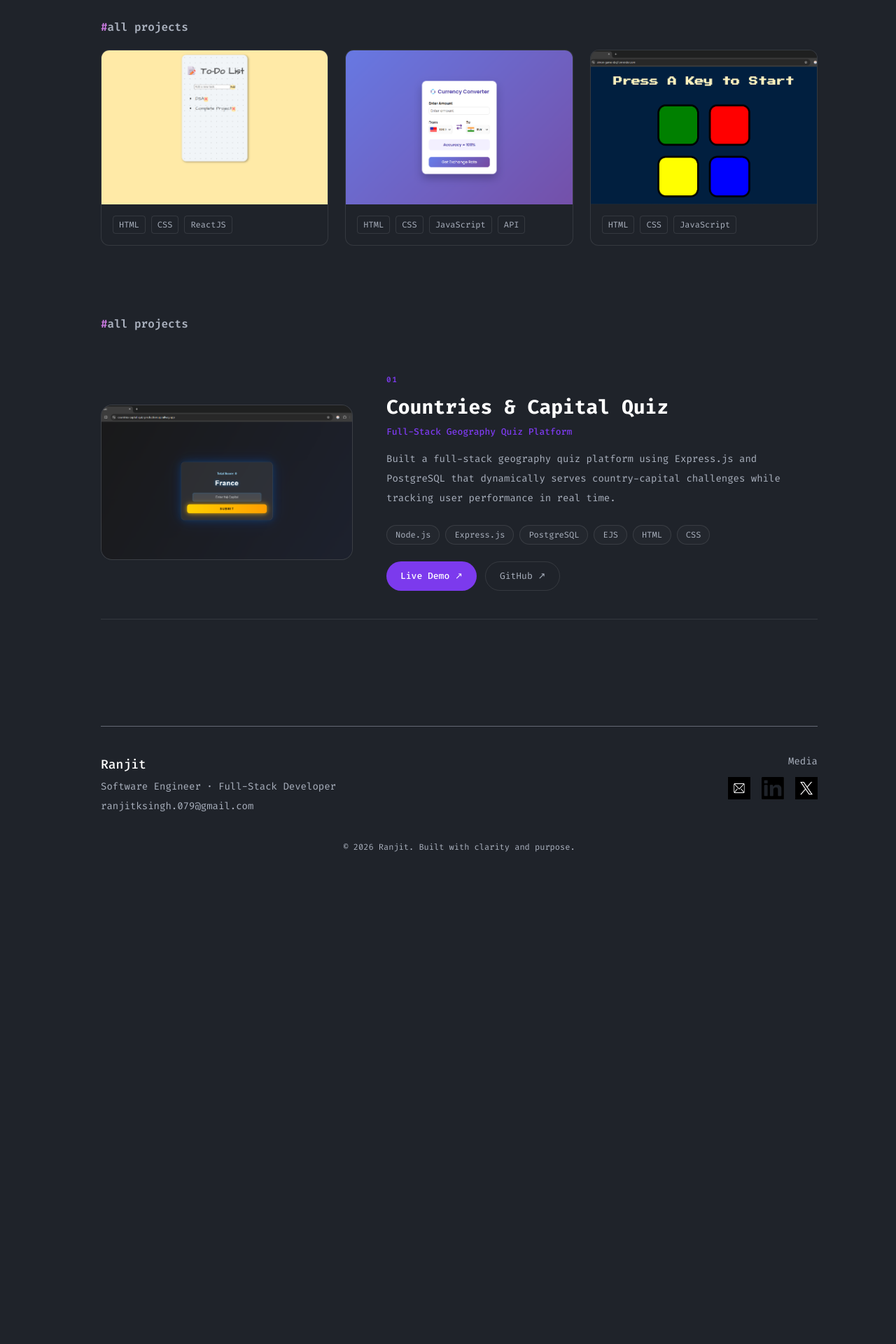
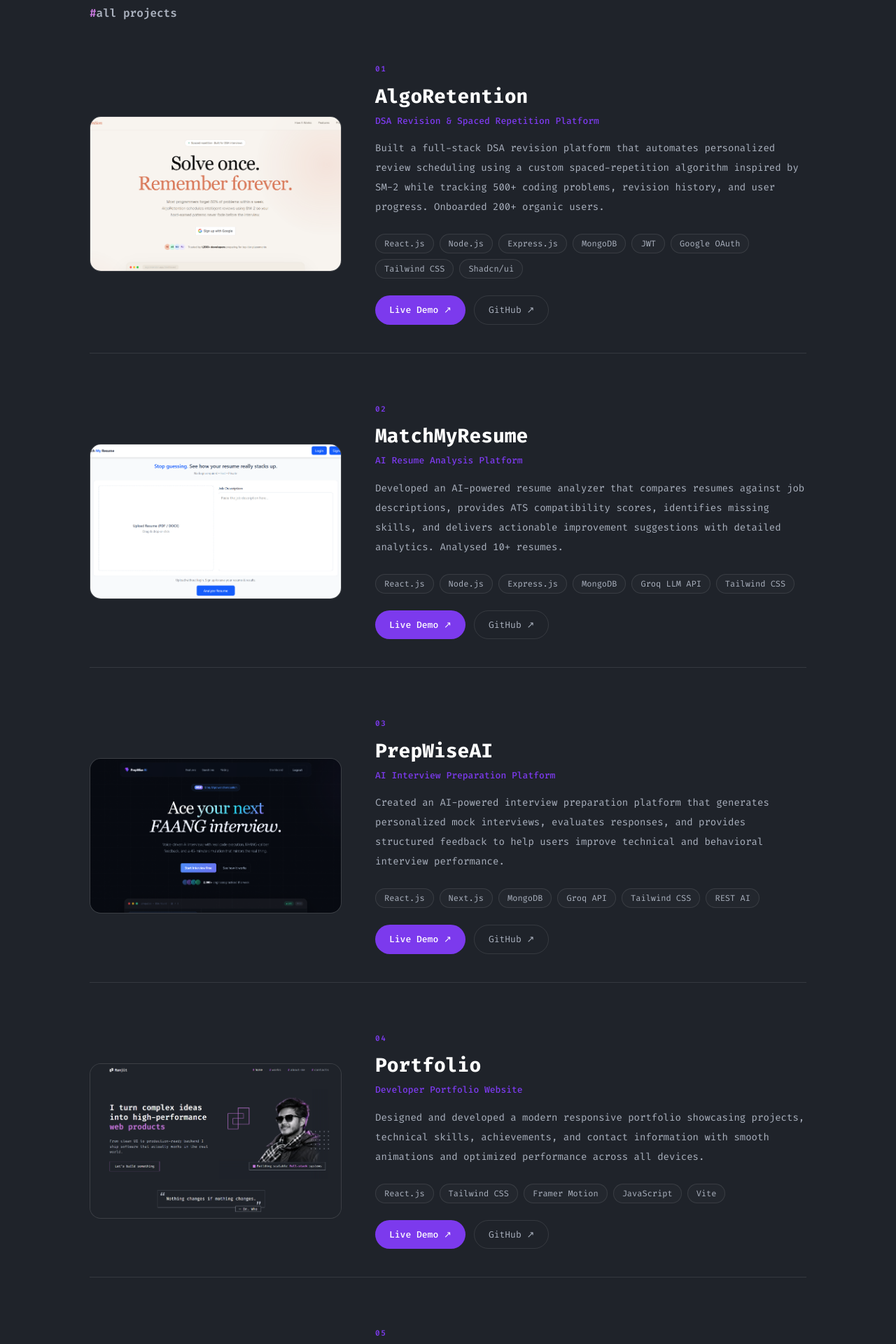
Before and after one commit to ranjit-ux/Portfolio, a React (Vite) app in the folder Portfolio/: page /projects in a window 1280 px wide. Shown: the part 900-2820 px from the top of the page at 70% size. Before the commit the page ends 2142 px from the top, so only its background shows below. Built offline with nearby package versions, Linux system fonts and the light colour scheme.

Commit message:
Changes in skills section and some design

```diff
--- a/Portfolio/src/App.jsx
+++ b/Portfolio/src/App.jsx
@@ -15,7 +15,7 @@ const App = () => {
 
 
         {/* Left Sidebar */}
-        <LeftNavbar />
+        {/* <LeftNavbar /> */}
 
         {/* Main Content */}
         <div className="flex-1 flex flex-col items-center">
--- a/Portfolio/src/assets/images.js
+++ b/Portfolio/src/assets/images.js
@@ -20,6 +20,7 @@ import DotsSvg from "./Dots.svg";
 import Email from "./Email.jpg";
 import GithubPng from "./Github (1).png";
 import GithubSvg from "./Github.svg";
+import GitHubWeb from "./GitHubLogo.webp"
 import Landmark from "./Landmark.svg";
 import Linkedin from "./linkedin2.png";
 import Telegram from "./Telegram.svg";
@@ -42,6 +43,7 @@ import LinkedinLogo from "./LinkedinLogo.png";
 import upworkblack from "./upworkblack.png";
 import render from "./render.png";
 import MatchMyResume from "./Projects/MatchMyResume.png";
+import Caller from "./Caller image.png"
 export {
   AlgoRetention,
   PrepWiseAI,
@@ -53,8 +55,10 @@ export {
   upworkblack,
   LinkedinLogo,
   XLogo,
+  Caller,
   UpworkLogo,
   GitHubLogo,
+  GitHubWeb,
   FiverrLogo,
   GmailLogo,
   DiscordLogo,
--- a/Portfolio/src/components/Footer.jsx
+++ b/Portfolio/src/components/Footer.jsx
@@ -1,5 +1,5 @@
 import React from "react";
-import { Email, Linkedin, twitter } from "../assets/images";
+import { Email, Linkedin, twitter, LinkedinLogo, GmailLogo } from "../assets/images";
 
 const Footer = () => {
   return (
@@ -30,7 +30,7 @@ const Footer = () => {
               href="mailto:ranjitksingh.079@gmail.com"
               className="hover:scale-110 transition-transform duration-300"
             >
-              <img src={Email} alt="Email" className="w-8 h-8" />
+              <img src={GmailLogo} alt="Email" className="h-9" />
             </a>
 
             <a
@@ -39,11 +39,11 @@ const Footer = () => {
               rel="noreferrer"
               className="hover:scale-110 transition-transform duration-300"
             >
-              <img src={Linkedin} alt="LinkedIn" className="w-8 h-8" />
+              <img src={LinkedinLogo} alt="LinkedIn" className="w-8 h-8" />
             </a>
 
             <a
-              href="https://x.com/CodeWith_Ranjit"
+              href=""
               target="_blank"
               rel="noreferrer"
               className="hover:scale-110 transition-transform duration-300"
--- a/Portfolio/src/components/SkillinAbout.jsx
+++ b/Portfolio/src/components/SkillinAbout.jsx
@@ -19,7 +19,7 @@ const SkillinAbout = () => {
             Thinking in Fundamentals
           </p>
           <p className="text-primary text-xs mb-3 opacity-70">
-            The skills I rely on before touching any framework
+            <span className='primary'>1500+ problems</span> solved. LeetCode <span className='primary'>Knight</span>. I understand tradeoffs at the algorithm level before I touch any framework.
           </p>
           <p className="text-primary text-sm leading-6">
             C++ · Data Structures · Algorithms · Problem Solving · Debugging · Complexity Analysis
@@ -32,10 +32,10 @@ const SkillinAbout = () => {
             Building Real Products
           </p>
           <p className="text-primary text-xs mb-3 opacity-70">
-            Turning ideas into usable, maintainable interfaces
+            Deployed 3+ products. <span className='primary'>200+ organic users</span>. I build interfaces that hold up in production not just in demos.
           </p>
           <p className="text-primary text-sm leading-6">
-            JavaScript · React · Tailwind CSS · REST APIs · Node.js · Express
+            React · JavaScript · Tailwind CSS · REST APIs · Node.js · Express· JWT Authentication · OAuth · MongoDB · SQL
           </p>
         </div>
 
@@ -45,10 +45,23 @@ const SkillinAbout = () => {
             Shipping & Owning Systems
           </p>
           <p className="text-primary text-xs mb-3 opacity-70">
-            Tools that help me ship reliably and iterate fast
+            I don't just write code. I deploy it, monitor it, and own it end-to-end. From first commit to live users.
           </p>
           <p className="text-primary text-sm leading-6">
-            Git · Linux · MongoDB · PostgreSQL · VS Code · Deployment Basics
+            Git · GitHub · PostgreSQL · Visual Studio Code · Postman · Vercel
+          </p>
+        </div>
+
+        {/* Shipping */}
+        <div className="border border-white/10 rounded-lg p-5 hover:border-[#ABB2BF] transition ">
+          <p className="text-white font-semibold mb-1">
+            CS Fundamentals
+          </p>
+          <p className="text-primary text-xs mb-3 opacity-70">
+            The theory behind every system I've built. These aren't just coursework they're the lens I use while building things.
+          </p>
+          <p className="text-primary text-sm leading-6">
+            Operating System · Database Management System · Object Oriented Programming · Computer Networks · Scheduling · System Design
           </p>
         </div>
 
@@ -62,4 +75,5 @@ const SkillinAbout = () => {
   )
 }
 
+
 export default SkillinAbout
--- a/Portfolio/src/pages/About.jsx
+++ b/Portfolio/src/pages/About.jsx
@@ -19,7 +19,10 @@ const About = () => {
             </p>
 
             <p className="text-primary text-[15px] leading-7">
-              I’m <span className="font-semibold text-white">Ranjit Kumar Singh</span>, an engineer who values ownership, clarity, and impact. I enjoy working in fast-moving environments where ideas are turned into production-ready systems with intention and speed, backed by strong fundamentals in data structures, algorithms, and system thinking. I’m comfortable navigating ambiguity, making trade-offs, and owning problems end-to-end—from definition to implementation and refinement—while keeping a sharp focus on clean abstractions, performance, and collaboration. I approach engineering as a long-term craft, learn quickly, adapt easily, and enjoy building with people who move fast without compromising on quality.
+              Every engineer says they're passionate. Let me show you instead.
+I'm <span className='font-semibold text-white'>Ranjit</span> a final year student at NIT Bhopal who spent the last year building real products for real users, not just pushing code to private repos. <span className='font-semibold text-white'>AlgoRetention</span>, my spaced-repetition DSA tracker, crossed 200+ organic signups and 400+ DSA questions recorded. PrepWise AI lets engineers practice with AI-powered feedback on their actual code. These aren't projects they're products I designed, built, broke, fixed, and shipped.
+I come alive at the intersection of hard problems and clean solutions. I have deep roots in DSA and algorithms <span className='font-semibold text-white'>1500+ problems</span>, LeetCode Knight and CodeForces Pupil paired with a genuine obsession for system thinking and building at scale. <br />
+I don't wait to be assigned interesting work. I find it, frame it, and ship it.
             </p>
           </div>
 
@@ -65,6 +68,7 @@ const About = () => {
         <div>
           <SkillinAbout/>
         </div>
+
         <div>
           <Facts/>
         </div>
--- a/Portfolio/src/pages/Home.jsx
+++ b/Portfolio/src/pages/Home.jsx
@@ -193,8 +193,8 @@ import Footer from "../components/Footer";
         platform="LeetCode"
         handle="ranjiitsingh"
         stats={[
-          { label: "Problems Solved", value: 1050, suffix: "+" },
-          { label: "Max Rating", value: 1860 },
+          { label: "Problems Solved", value: 1200, suffix: "+" },
+          { label: "Max Rating", value: 1894 },
         ]}
         desc="Consistent practice in data structures and algorithms, with a focus on problem clarity, edge-case handling, and optimized solutions. Regular participation in problem-solving to strengthen fundamentals."
         link="https://leetcode.com/u/ranjiitsingh/"
@@ -206,7 +206,7 @@ import Footer from "../components/Footer";
         handle="ranjitSingh"
         stats={[
           { label: "Best Rank", value: 1782 },
-          { label: "Max Rating", value: 1261 },
+          { label: "Max Rating", value: 1281 },
         ]}
         desc="Active participation in competitive programming contests, gaining experience with time-bound problem solving, ranking dynamics, and implementing efficient solutions under constraints."
         link="https://codeforces.com/profile/ranjitSingh"
--- a/Portfolio/src/pages/Project.jsx
+++ b/Portfolio/src/pages/Project.jsx
@@ -1,6 +1,6 @@
 import ProjectsShowcase from "../components/ProjectShowcase";
 import NewProjectCard from "../components/NewProjectCard";
-import { CurrecnyConverter, Notes, QuizApp, ReactTODO, SimonSays } from "../assets/images";
+import { CurrecnyConverter, Notes, QuizApp, ReactTODO, SimonSays, AlgoRetention, MatchMyResume,PortfolioProject, PrepWiseAI } from "../assets/images";
 import ProjectRow from "../components/ProjectRow";
 const Project = () => {
   return (
@@ -12,34 +12,6 @@ const Project = () => {
       <p className="text-primary font-semibold py-5"><span className="primary">#</span>highlights</p>
         <ProjectsShowcase/>
 
-        <p className="text-primary font-semibold py-5 mt-25"><span className="primary">#</span>all projects</p>
-
-
-        <div className="grid grid-cols-1 md:grid-cols-3 gap-6 items-start">
-          <NewProjectCard
-          projectimg={ReactTODO}
-          title="To-Do List App"
-          desc="Developed a minimal and responsive to-do list application with task creation and deletion, focused on simplicity and usability."
-          techstack={["HTML", "CSS", "ReactJS"]}
-          githubUrl="https://reacttodo-8fzy.onrender.com/"
-        />
-
-          <NewProjectCard
-          projectimg={CurrecnyConverter}
-          title="Currency Converter"
-          desc="Built a real-time currency converter with an intuitive UI, allowing users to convert between multiple currencies using live exchange rates."
-          techstack={["HTML", "CSS", "JavaScript", "API"]}
-          githubUrl="https://currecnyconverter-36qm.onrender.com/"
-        />
-
-          <NewProjectCard
-            projectimg={SimonSays}
-            title="Simon Says Game"
-            desc="Implemented a browser-based Simon Says game focusing on state management, game logic, and user interaction."
-            techstack={["HTML","CSS","JavaScript"]}
-            githubUrl="https://simon-game-xbq7.onrender.com/"
-          />
-        </div>
         <p className="text-primary font-semibold py-5 mt-20">
   <span className="primary">#</span>all projects
 </p>
@@ -48,8 +20,95 @@ const Project = () => {
 
 
 
+<ProjectRow
+  index={1}
+  title="AlgoRetention"
+  subtitle="DSA Revision & Spaced Repetition Platform"
+  description="Built a full-stack DSA revision platform that automates personalized review scheduling using a custom spaced-repetition algorithm inspired by SM-2 while tracking 500+ coding problems, revision history, and user progress. Onboarded 200+ organic users."
+  image={AlgoRetention}
+  techstack={[
+    "React.js",
+    "Node.js",
+    "Express.js",
+    "MongoDB",
+    "JWT",
+    "Google OAuth",
+    "Tailwind CSS",
+    "Shadcn/ui",
+  ]}
+  liveUrl="https://algo-retention.vercel.app/"
+  githubUrl="https://github.com/ranjit-ux/AlgoRetention"
+/>
+<ProjectRow
+  index={2}
+  title="MatchMyResume"
+  subtitle="AI Resume Analysis Platform"
+  description="Developed an AI-powered resume analyzer that compares resumes against job descriptions, provides ATS compatibility scores, identifies missing skills, and delivers actionable improvement suggestions with detailed analytics. Analysed 10+ resumes."
+  image={MatchMyResume}
+  techstack={[
+    "React.js",
+    "Node.js",
+    "Express.js",
+    "MongoDB",
+    "Groq LLM API",
+    "Tailwind CSS",
+  ]}
+  liveUrl="https://matchmyresume-frontend.onrender.com/"
+  githubUrl="https://github.com/ranjit-ux/MatchMyResume"
+/>
+<ProjectRow
+  index={3}
+  title="PrepWiseAI"
+  subtitle="AI Interview Preparation Platform"
+  description="Created an AI-powered interview preparation platform that generates personalized mock interviews, evaluates responses, and provides structured feedback to help users improve technical and behavioral interview performance."
+  image={PrepWiseAI}
+  techstack={[
+    "React.js",
+    "Next.js",
+    "MongoDB",
+    "Groq API",
+    "Tailwind CSS",
+    "REST AI",
+  ]}
+  liveUrl="https://prep-wise-ai-nu.vercel.app/"
+  githubUrl="https://github.com/ranjit-ux/PrepWise-AI"
+/>
+<ProjectRow
+  index={4}
+  title="Portfolio"
+  subtitle="Developer Portfolio Website"
+  description="Designed and developed a modern responsive portfolio showcasing projects, technical skills, achievements, and contact information with smooth animations and optimized performance across all devices."
+  image={PortfolioProject}
+  techstack={[
+    "React.js",
+    "Tailwind CSS",
+    "Framer Motion",
+    "JavaScript",
+    "Vite",
+  ]}
+  liveUrl="https://ranjitkumarsingh.in/"
+  githubUrl="https://github.com/ranjit-ux/Portfolio"
+/>
+<ProjectRow
+  index={5}
+  title="Notes App"
+  subtitle="Personal Note-Taking Application"
+  description="Created a responsive note-taking application with CRUD functionality, local data persistence, and a clean user interface for organizing and managing personal notes efficiently."
+  image={Notes}
+  techstack={[
+    "React.js",
+    "Node.js",
+    "JavaScript",
+    "CSS",
+    "HTML",
+    "MongoDB",
+
+  ]}
+  liveUrl="https://notes-app.vercel.app/"
+  githubUrl="https://github.com/ranjit-ux/Notes-App"
+/>
   <ProjectRow
-  index={1}
+  index={6}
   title="Countries & Capital Quiz"
   subtitle="Full-Stack Geography Quiz Platform"
   description="Built a full-stack geography quiz platform using Express.js and PostgreSQL that dynamically serves country-capital challenges while tracking user performance in real time."
@@ -65,6 +124,54 @@ const Project = () => {
   liveUrl="https://countries-capital-quiz-production.up.railway.app/"
   githubUrl="https://github.com/ranjit-ux/Countries-Capital-Quiz"
 />
+<ProjectRow
+  index={7}
+  title="Currency Converter"
+  subtitle="Real-Time Currency Exchange App"
+  description="Built a responsive currency conversion application that fetches live exchange rates from public APIs and instantly converts between multiple international currencies with an intuitive user interface."
+  image={CurrecnyConverter}
+  techstack={[
+    "React.js",
+    "JavaScript",
+    "REST API",
+    "CSS",
+    "HTML",
+  ]}
+  liveUrl="https://currency-converter.vercel.app/"
+  githubUrl="https://github.com/ranjit-ux/Currency-Converter"
+/>
+<ProjectRow
+  index={8}
+  title="React To-Do"
+  subtitle="Task Management Application"
+  description="Developed a responsive task management application featuring task creation, editing, completion tracking, and persistent local storage to improve daily productivity."
+  image={ReactTODO}
+  techstack={[
+    "React.js",
+    "JavaScript",
+    "CSS",
+    "HTML",
+    "Local Storage",
+  ]}
+  liveUrl="https://react-todo.vercel.app/"
+  githubUrl="https://github.com/ranjit-ux/React-ToDo"
+/>
+
+<ProjectRow
+  index={9}
+  title="Simon Game"
+  subtitle="Interactive Memory Challenge"
+  description="Recreated the classic Simon memory game with dynamic sequence generation, increasing difficulty levels, interactive animations, and sound effects to provide an engaging browser-based gaming experience."
+  image={SimonSays}
+  techstack={[
+    "JavaScript",
+    "HTML",
+    "CSS",
+    "jQuery",
+  ]}
+  liveUrl="https://simon-game.vercel.app/"
+  githubUrl="https://github.com/ranjit-ux/Simon-Game"
+/>
 
 </div>
     </section>
```
Also changed, not shown: Portfolio/src/pages/Contact.jsx (+4 -4 lines), Portfolio/src/assets/Caller image.png (added).
